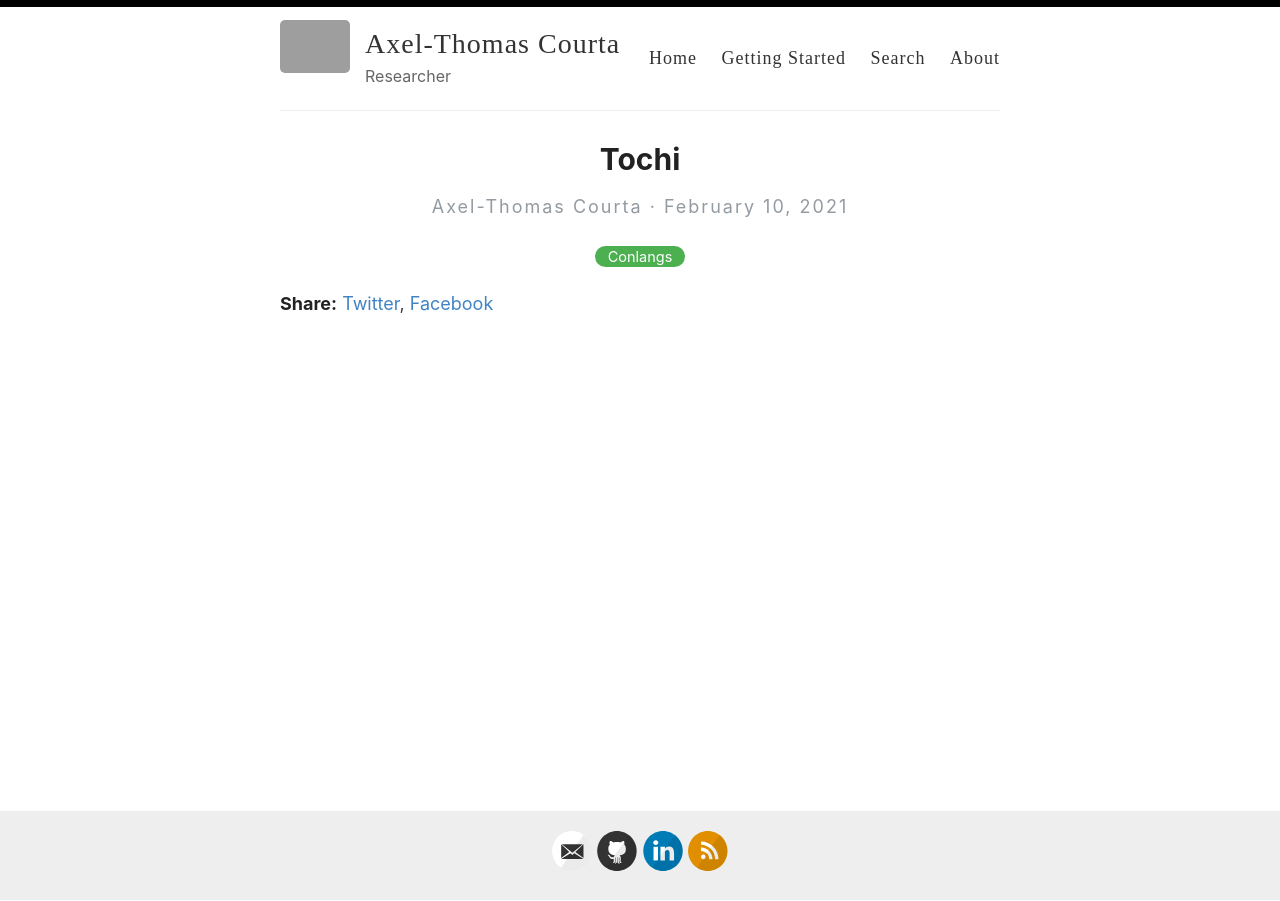
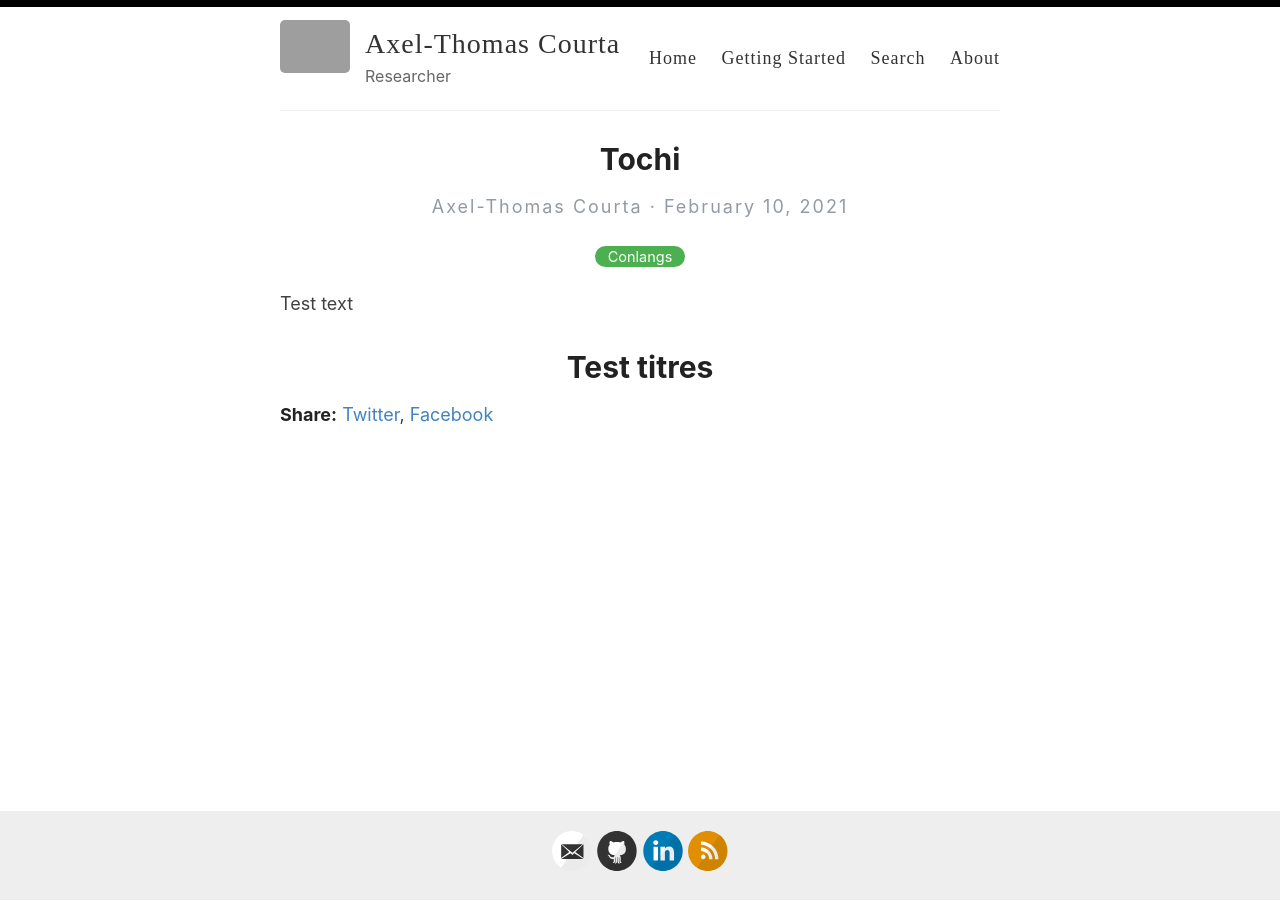
Before and after one commit to at-courta/at-courta.github.io, a Jekyll site: the page built from _posts/2021-02-10-post-1.md, in a window 1280 px wide. Built offline with Jekyll 4.4.1, drawn with Linux system fonts in a browser that asks for light colours; grey boxes are pictures that could not be loaded.

Commit message:
Update 2021-02-10-post-1.md

```diff
--- a/_posts/2021-02-10-post-1.md
+++ b/_posts/2021-02-10-post-1.md
@@ -3,3 +3,7 @@ layout: post
 title: Tochi
 categories: Conlangs
 ---
+
+
+Test text
+<h1> Test titres</h1>
```
